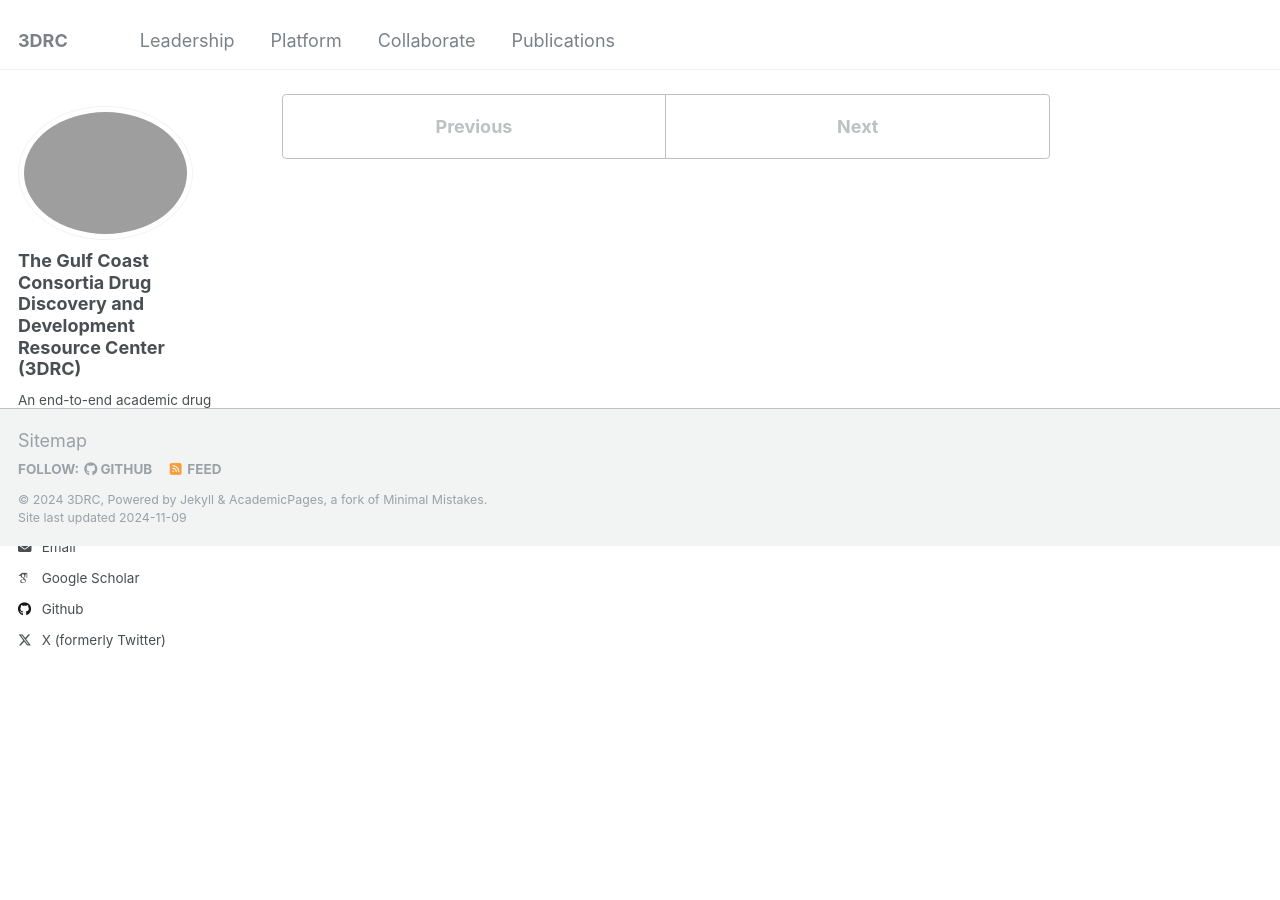
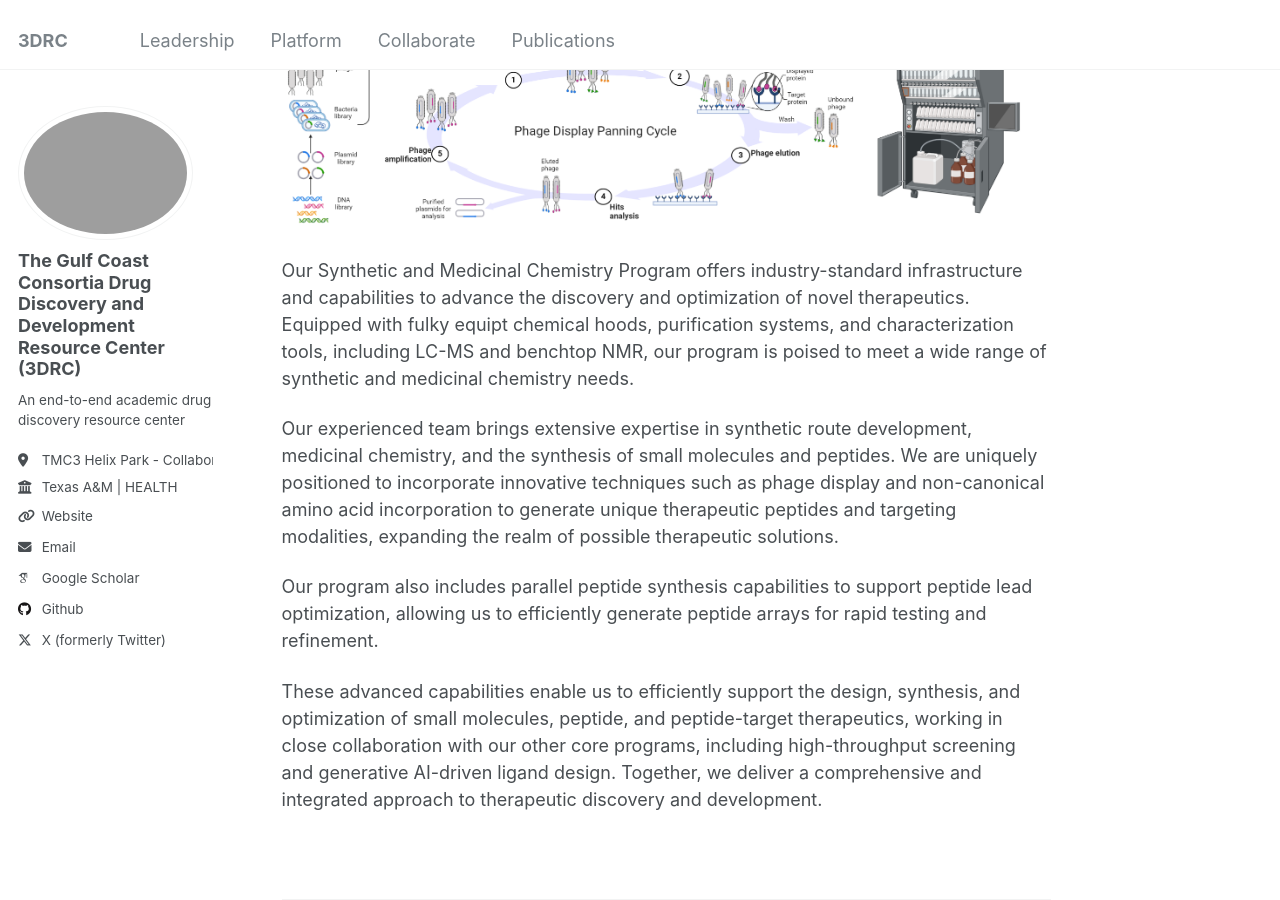
Before and after one commit to TAMU-3DRC/TAMU-3DRC.github.io, a Jekyll site: the page built from _platform/3_Maker-Suite.md, in a window 1280 px wide and 900 px high, scrolled down 354 px. Built offline with Jekyll 4.4.1, drawn with Linux system fonts in a browser that asks for light colours; some web fonts are replaced.

Commit message:
Update 3_Maker-Suite.md

```diff
--- a/_platform/3_Maker-Suite.md
+++ b/_platform/3_Maker-Suite.md
@@ -3,3 +3,12 @@ title: "Synthetic and Medicinal Chemistry"
 excerpt: "concept to reality<br/><img src='/images/MAKE.png'>"
 collection: portfolio
 ---
+![Make](/images/MAKE.png)
+
+Our Synthetic and Medicinal Chemistry Program offers industry-standard infrastructure and capabilities to advance the discovery and optimization of novel therapeutics. Equipped with fulky equipt chemical hoods, purification systems, and characterization tools, including LC-MS and benchtop NMR, our program is poised to meet a wide range of synthetic and medicinal chemistry needs.
+
+Our experienced team brings extensive expertise in synthetic route development, medicinal chemistry, and the synthesis of small molecules and peptides. We are uniquely positioned to incorporate innovative techniques such as phage display and non-canonical amino acid incorporation to generate unique therapeutic peptides and targeting modalities, expanding the realm of possible therapeutic solutions.
+
+Our program also includes parallel peptide synthesis capabilities to support peptide lead optimization, allowing us to efficiently generate peptide arrays for rapid testing and refinement.
+
+These advanced capabilities enable us to efficiently support the design, synthesis, and optimization of small molecules, peptide, and peptide-target therapeutics, working in close collaboration with our other core programs, including high-throughput screening and generative AI-driven ligand design. Together, we deliver a comprehensive and integrated approach to therapeutic discovery and development.
```
